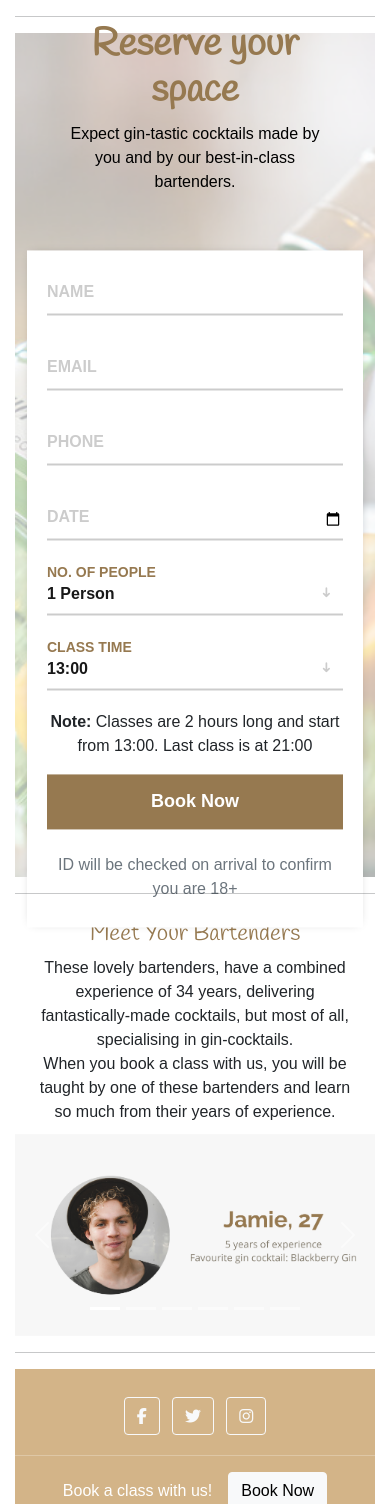
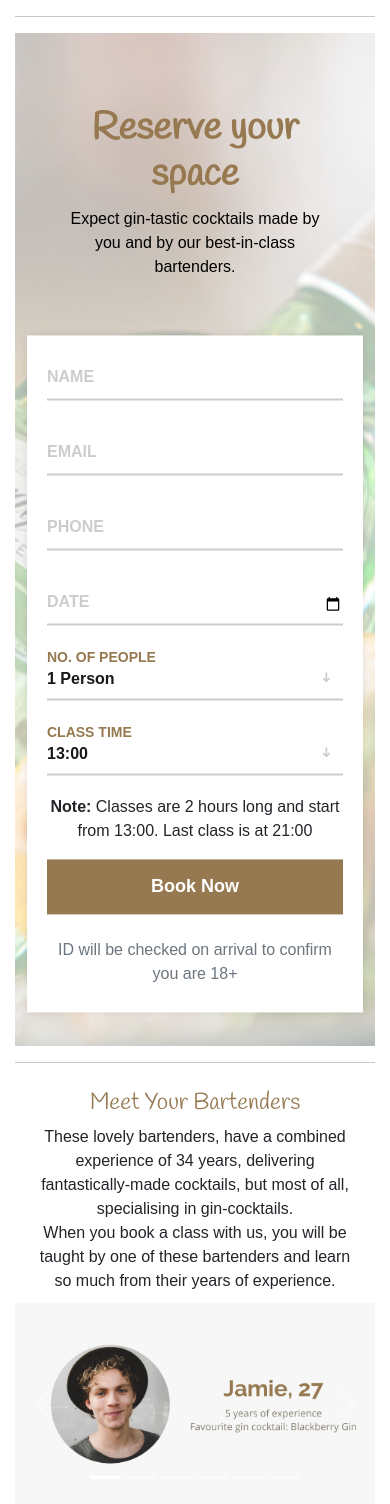
Before and after one commit to LeanneCodes/gintopia, a Flask app: page /booking_form in a window 390 px wide. Shown: the part 89-1593 px from the top of the page. Run offline with Flask 2, Linux system fonts and the light colour scheme; some libraries are stand-ins or nearby versions; some web fonts are replaced.

Commit message:
adjust vh for the book a class hero image

```diff
--- a/static/css/style.css
+++ b/static/css/style.css
@@ -286,7 +286,7 @@ body h4,h5,h6 {
 /* Book a Class */
 .section-booking {
 	position: relative;
-	height: 100vh;
+	height: 70vh;
 }
 
 .section-booking .section-center {
@@ -923,6 +896,10 @@ h2 {
         font-size: 19px;
     }
 
+    .section-booking {
+        height: 60vh;
+    }
+
 }
 
 /* for small screens size from 575px wide and down */
@@ -951,6 +928,10 @@ h2 {
         background-image: none !important;
         display: none;
     }
+
+    .section-booking {
+        height: 110vh;
+    }
 }
 
 /* for small screens size from 425px wide and down */
@@ -966,6 +947,10 @@ h2 {
 
     #bartender-slideshow {
         display: block;
+    }
+
+    .section-booking {
+        height: 120vh;
     }
 }
 
--- a/templates/booking_form.html
+++ b/templates/booking_form.html
@@ -14,17 +14,17 @@
             </div>
             <div class="col-md-6 col-md-offset-1">
               <div class="booking-form">
-                <form method="POST">
+                <form id="form" method="POST">
                   <div class="row">
                     <div class="col-md-6">
                       <div class="form-group">
-                        <input class="form-control" type="text" name="name" required>
+                        <input class="form-control" type="text" name="name" id="name" required>
                         <span class="form-label">Name</span>
                       </div>
                     </div>
                     <div class="col-md-6">
                       <div class="form-group">
-                        <input class="form-control" type="email" name="email" required>
+                        <input class="form-control" type="email" name="email" id="email" required>
                         <span class="form-label">Email</span>
                       </div>
                     </div>
@@ -32,13 +32,13 @@
                   <div class="row">
                     <div class="col-md-6">
                       <div class="form-group">
-                        <input class="form-control" type="tel" name="phone" required>
+                        <input class="form-control" type="tel" name="phone" id="phone" required>
                         <span class="form-label">Phone</span>
                       </div>
                     </div>
                     <div class="col-md-6">
                       <div class="form-group">
-                        <input class="form-control" type="date" name="date" required>
+                        <input class="form-control" type="date" name="date" id="date" required>
                         <span class="form-label">Date</span>
                       </div>
                     </div>
@@ -47,7 +47,7 @@
                     <div class="col-md-6">
                       <div class="form-group">
                       <span class="form-label">No. of People</span>
-                          <select class="form-control" required>
+                          <select class="form-control" id="people" required>
                             <option>1 Person</option>
                             <option>2 People</option>
                             <option>3 People</option>
@@ -65,7 +65,7 @@
                     <div class="col-md-6">
                       <div class="form-group">
                         <span class="form-label">Class Time</span>
-                          <select class="form-control" required>
+                          <select class="form-control" id="time" required>
                             <option>13:00</option>
                             <option>15:00</option>
                             <option>17:00</option>
@@ -78,7 +78,8 @@
                     <p class="text-center"><strong>Note: </strong>Classes are 2 hours long and start from 13:00. Last class is at 21:00</p>
                   </div>
                   <div class="form-btn">
-                    <button class="submit-btn"><a style="text-decoration: none; color: white;" href="{{ url_for('booking_confirmed') }}">Book Now</a></button>
+                    <button id="submit" class="submit-btn">Book Now</button>
+                    <!-- <button class="submit-btn"><a style="text-decoration: none; color: white;" href="{{ url_for('booking_confirmed') }}">Book Now</a></button> -->
                   </div>
                   <br>
                   <div>
```
Also changed, not shown: other parts of static/css/style.css (+0 -27 lines).
